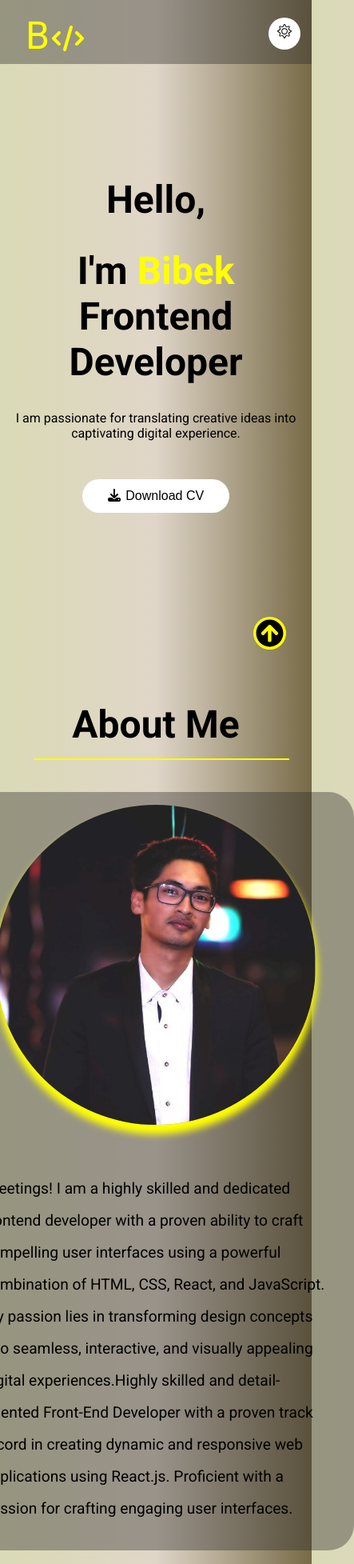
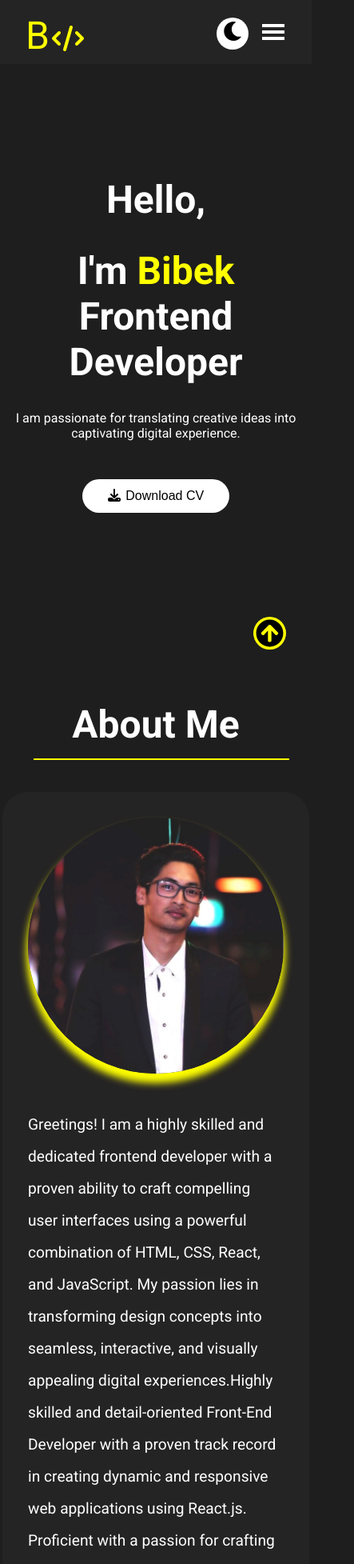
Before and after one commit to bibek190/myPortfolio, a React (Create React App) app: page / in a window 390 px wide. Shown: the top 1955 px of the page at 80% size, 443 px wide, since content can reach past the window. Built offline with nearby package versions, Linux system fonts and the light colour scheme.

Commit message:
small screen testings

```diff
--- a/src/components/About/About.css
+++ b/src/components/About/About.css
@@ -48,9 +48,10 @@
 }
 
 @media screen and (max-width: 600px) {
-  .right-content {
-    display: flex;
-    flex-wrap: wrap;
-    padding: 1rem;
+  .about-container {
+    padding: 2rem 0;
+  }
+  .about-image {
+    height: 20rem;
   }
 }
--- a/src/components/DarkMode/DarkMode.jsx
+++ b/src/components/DarkMode/DarkMode.jsx
@@ -4,7 +4,7 @@ import { FaMoon } from "react-icons/fa";
 import { CiSun } from "react-icons/ci";
 
 const DarkMode = () => {
-  const [theme, setTheme] = useState("light-theme");
+  const [theme, setTheme] = useState("dark-theme");
   const toggleTheme = () => {
     if (theme === "dark-theme") {
       setTheme("light-theme");
--- a/src/components/navbar/Navbar.css
+++ b/src/components/navbar/Navbar.css
@@ -128,6 +128,12 @@
     display: flex;
   }
 
+  .navMenu {
+    /* background: linear-gradient(rgb(51, 51, 51), rgb(55, 55, 55)); */
+    margin-top: 2rem;
+    font-size: 2.5rem;
+  }
+
   .desktopMenu {
     display: none;
   }
@@ -135,6 +141,6 @@
     display: none;
   }
   .lightDarkMode {
-    margin-left: 15rem;
+    margin-left: 10rem;
   }
 }
```
